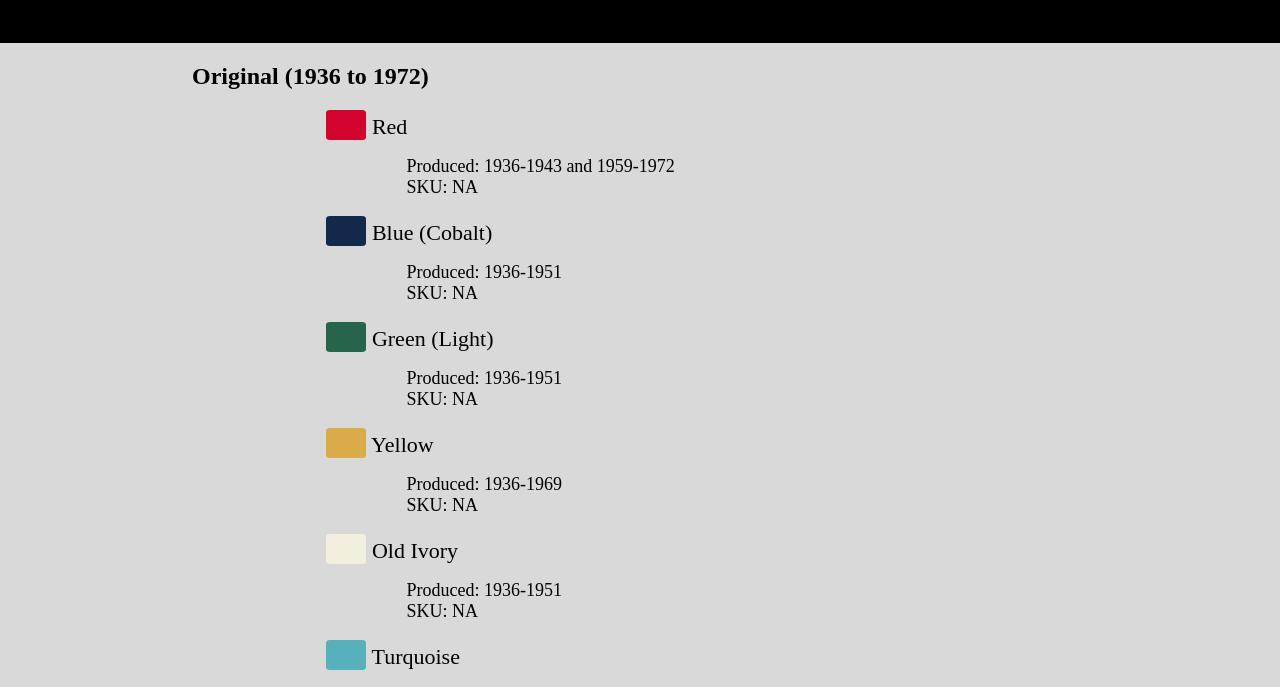
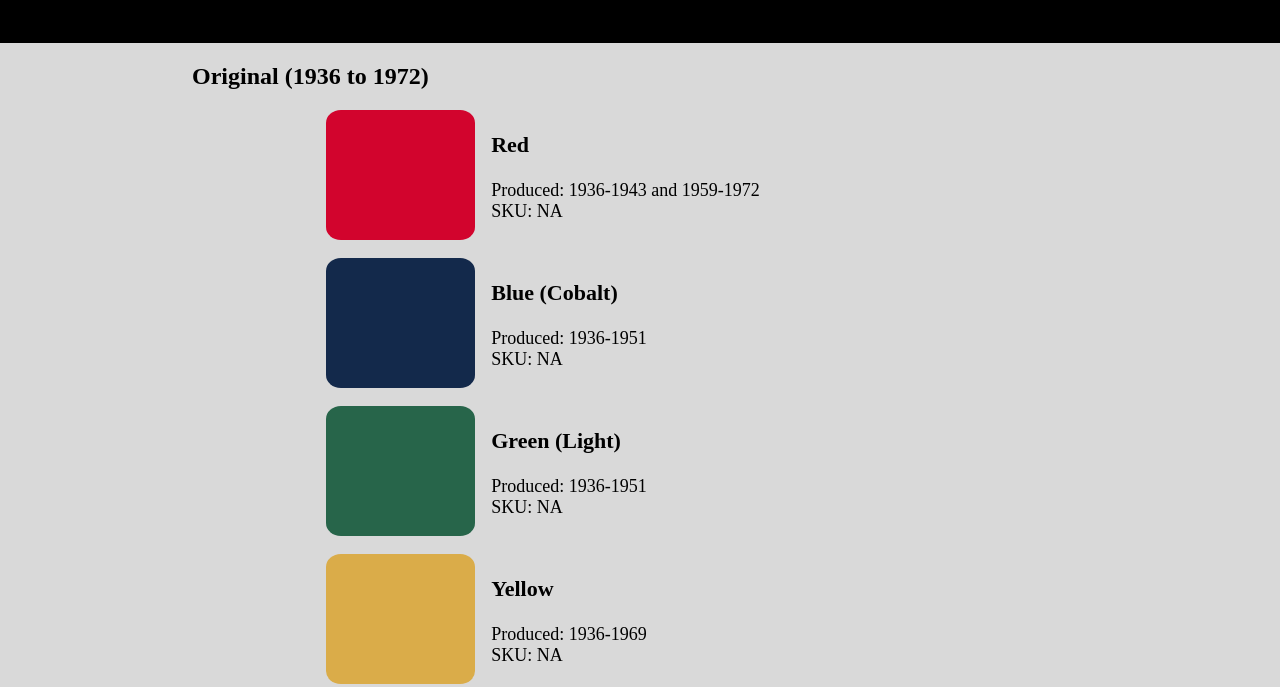
Before and after one commit to TheKicker/Fiesta-Color-Guide, a plain HTML site: page index.html in a window 1280 px wide. Shown: the part 85-772 px from the top of the page. Drawn offline with Linux system fonts and the light colour scheme.

Commit message:
All current colors added :art:

```diff
--- a/assets/css/main.css
+++ b/assets/css/main.css
@@ -42,13 +42,23 @@ footer{
     display: inline-block;
     vertical-align: bottom;
 }
-.top{
+.d-flex{
     display: flex;
-    justify-content: space-between;
+    flex-direction: row;
+}
+.d-l{
+    width: 25%;
+    border-radius: 10%;
+}
+.d-r{
+    width: 75%;
+    padding: 0 1rem;
+}
+.color{
+    font-weight: bold;
     font-size: 22px;
 }
-.mid{
-    padding: 1rem 0rem 0rem 5rem;
+.details{
     font-size: 18px;
 }
 
@@ -59,4 +69,12 @@ footer{
     .outputOne, .outputTwo{
         width: 100%;
     }
+    .d-flex{
+        flex-direction: column;
+    }
+    .d-l{
+        height: 96px;
+        width: 100%;
+        border-radius: 10px;
+    }
 }
--- a/assets/js/main.js
+++ b/assets/js/main.js
@@ -1,18 +1,23 @@
 console.log("Hello world");
 
+// Include Fiesta.js ABOVE this file in DOM
 var ori = ftc.original
 var p86 = ftc.post86
+var all = ori.concat(p86)
 
 var outputOne = document.querySelector(".outputOne")
 for (i=0;i<ori.length;i++)
     {
-        outputOne.innerHTML += `<div class="card">
-                                    <div class="top">
-                                        <span><span class="bubble" style="background-color:${ori[i].hex}"></span> ${ori[i].color}</span>
-                                    </div>
-                                    <div class="mid">
-                                        Produced: ${ori[i].produced}<br>
-                                        SKU: ${ori[i].sku}
+        outputOne.innerHTML += `<div class="d-flex">
+                                    <div class="d-l" style="background-color: ${ori[i].hex}"></div>
+                                    <div class="d-r">
+                                        <p class="color">
+                                            ${ori[i].color}
+                                        </p>
+                                        <p class="details">
+                                            Produced: ${ori[i].produced} <br>
+                                            SKU: ${ori[i].sku}
+                                        </p>
                                     </div>
                                 </div>
                                 <br>`
@@ -20,13 +25,16 @@ for (i=0;i<ori.length;i++)
 var outputTwo = document.querySelector(".outputTwo")
 for (i=0;i<p86.length;i++)
     {
-        outputTwo.innerHTML += `<div class="card">
-                                    <div class="top">
-                                        <span><span class="bubble" style="background-color:${p86[i].hex}"></span> ${p86[i].color}</span>
-                                    </div>
-                                    <div class="mid">
-                                        Produced: ${p86[i].produced}<br>
-                                        SKU: ${p86[i].sku}
+        outputTwo.innerHTML += `<div class="d-flex">
+                                    <div class="d-l" style="background-color: ${p86[i].hex}"></div>
+                                    <div class="d-r">
+                                        <p class="color">
+                                            ${p86[i].color}
+                                        </p>
+                                        <p class="details">
+                                            Produced: ${p86[i].produced} <br>
+                                            SKU: ${p86[i].sku}
+                                        </p>
                                     </div>
                                 </div>
                                 <br>`
--- a/fiesta.js
+++ b/fiesta.js
@@ -1,6 +1,7 @@
 var ftc = {
     "company":"The Fiesta Tableware Company",
     "founded":"1871",
+    "founders":"Homer Laughlin",
     "address":{
         "street":"672 Fiesta Drive",
         "city":"Newell",
@@ -300,6 +301,104 @@ var ftc = {
             "hex":"#CDE651",
             "produced": "2009-current",
             "shadeOf":"Green"
+        },
+        {
+            "color":"Marigold",
+            "sku":"0333",
+            "hex":"#F8AB03",
+            "produced": "2011-2012",
+            "shadeOf":"Yellow"
+        },
+        {
+            "color":"Paprika",
+            "sku":"0334",
+            "hex":"#A14121",
+            "produced": "2010-2016",
+            "shadeOf":"Brown"
+        },
+        {
+            "color":"Flamingo",
+            "sku":"0335",
+            "hex":"#E37468",
+            "produced":"2012-2013",
+            "shadeOf":"Red"
+        },
+        {
+            "color":"Lapis",
+            "sku":"0337",
+            "hex":"#2B64A1",
+            "produced": "2013-current",
+            "shadeOf":"Blue"
+        },
+        {
+            "color":"Poppy",
+            "sku":"0338",
+            "hex":"#F24B21",
+            "produced": "2014-current",
+            "shadeOf":"Orange"
+        },
+        {
+            "color":"Slate",
+            "sku":"0339",
+            "hex":"#404040",
+            "produced": "2015-current",
+            "shadeOf":"Black"
+        },
+        {
+            "color":"Sage",
+            "sku":"0340",
+            "hex":"#4B5320",
+            "produced": "2015-2018",
+            "shadeOf":"Green"
+        },
+        {
+            "color":"Claret",
+            "sku":"0341",
+            "hex":"#5C2432",
+            "produced": "2016-2017",
+            "shadeOf":"Red"
+        },
+        {
+            "color":"Daffodil",
+            "sku":"0342",
+            "hex":"#F7C308",
+            "produced": "2017-current",
+            "shadeOf":"Yellow"
+        },
+        {
+            "color":"Mulberry",
+            "sku":"0343",
+            "hex":"#381943",
+            "produced": "2018-current",
+            "shadeOf":"Purple"
+        },
+        {
+            "color":"Meadow",
+            "sku":"0344",
+            "hex":"#5B9565",
+            "produced": "2019-current",
+            "shadeOf":"Green"
+        },
+        {
+            "color":"Butterscotch",
+            "sku":"0345",
+            "hex":"#F98300",
+            "produced": "2020-current",
+            "shadeOf":"Orange"
+        },
+        {
+            "color":"Twilight",
+            "sku":"0346",
+            "hex":"#120F71",
+            "produced": "2021-current",
+            "shadeOf":"Blue"
+        },
+        {
+            "color":"Peony",
+            "sku":"0346",
+            "hex":"#D57C74",
+            "produced": "2022-current",
+            "shadeOf":"Red"
         }
     ]
 }
```
